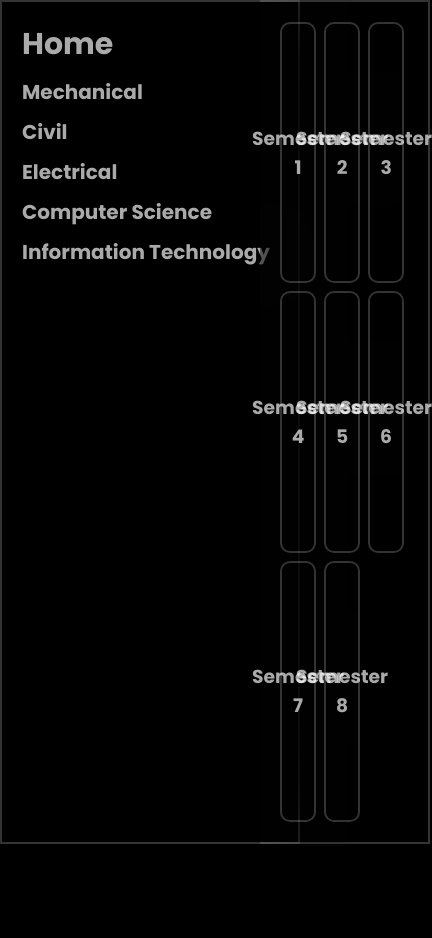
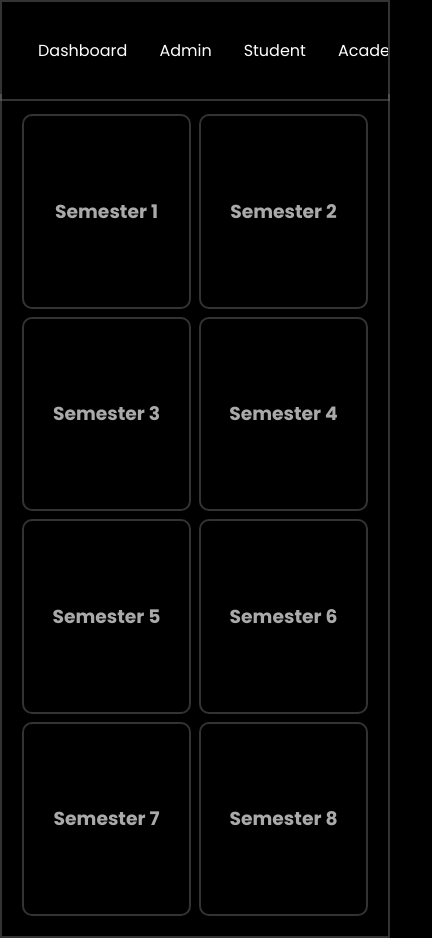
Before and after one commit to Ranbir-GNE/study-material, a React (Create React App) app: page /civil in a window 390 px wide. Shown: the whole page, 432 px wide, since content can reach past the window. Before the commit the page ends 844 px from the top, so only its background shows below. Built offline with nearby package versions, Linux system fonts and the light colour scheme.

Commit message:
fixed mobile styles

```diff
--- a/src/App.jsx
+++ b/src/App.jsx
@@ -2,35 +2,15 @@ import React from 'react';
 import Sidebar from './Components/Sidebar/Sidebar';
 import BranchTemplate from './Components/Branch';
 import CSc6 from './Components/Sidebar/Branches/ComputerScience/Semester6/cse6';
-import { BrowserRouter as Router, Routes, Route, Link } from 'react-router-dom';
+import { BrowserRouter as Router, Routes, Route } from 'react-router-dom';
 import './Components/Sidebar/Sidebar.css'
+import Navbar from './Components/Navbar/Navbar';
 
 function App() {
   return (
     <Router className="App">
-      {/*<Sidebar />*/}
-      <nav className='sidebar'>
-        <ul>
-          <li className='home'>
-            <Link to={'/'} >Home</Link>
-          </li>
-          <li>
-            <Link to="/mechanical">Mechanical</Link>
-          </li>
-          <li>
-            <Link to="/civil">Civil</Link>
-          </li>
-          <li>
-            <Link to="/electrical">Electrical</Link>
-          </li>
-          <li>
-            <Link to="/computer-science">Computer Science</Link>
-          </li>
-          <li>
-            <Link to="/information-technology">Information Technology</Link>
-          </li>
-        </ul>
-      </nav>
+      <Navbar />
+      <Sidebar />
 
       <Routes>
         <Route path="/mechanical" element={<BranchTemplate branch="mechanical" linkSuffix="mech" />} />
--- a/src/Components/Branch/branch.css
+++ b/src/Components/Branch/branch.css
@@ -1,5 +1,5 @@
 .big-wrapper {
-  width: calc(100% - 300px);
+  width: 75vw/*calc(100% - 300px)*/;
   height: 100vh;
   display: flex;
   flex-wrap: wrap;
@@ -8,7 +8,7 @@
   border-left: 0px;
   backdrop-filter: blur(50px);
   padding: 1rem;
-  margin-left: 300px
+  margin-left: 25vw;
 }
 
 .small-wrapper {
@@ -37,3 +37,19 @@ a {
   transform: scale3d(1.1, 1.1, 1.1);
   transition: 0.3s ease-in-out;
 }
+
+@media (max-width: 768px) {
+  .big-wrapper {
+    width: 100vw;
+    margin-left: 0px;
+    margin-top: 94px;
+    border: 2px solid rgba(255, 255, 255, 0.2);
+    border-left-width: 2px;
+    border-top: 0px;
+  }
+
+  .small-wrapper {
+    width: calc(50% - 0.5rem);
+    max-width: 50%;
+  }
+}
--- a/src/Components/Navbar/Navbar.css
+++ b/src/Components/Navbar/Navbar.css
@@ -1,5 +1,6 @@
 /* Navbar.css */
 .navbar {
+    overflow-x: scroll;
     display: flex;
     overflow-x: ellipsis;
     white-space: nowrap;
@@ -15,6 +16,12 @@
     top: 0;
     left: 0;
     z-index: 1;
+    -ms-overflow-style: none;
+    scrollbar-width: none;
+}
+
+.navbar::-webkit-scrollbar {
+    display: none
 }
 
 .navbar ul {
@@ -26,7 +33,14 @@
 }
 
 .navbar li {
-    margin-bottom: 20px;
+    padding: 1rem;
+    border-radius: 5px;
+}
+
+.navbar li:hover {
+    background: #303030;
+    color: rgba(0, 255, 115, 0.9);
+    transition: color 0.5s;
 }
 
 .navbar a {
@@ -34,10 +48,6 @@
     text-decoration: none;
 }
 
-.navbar a:hover {
-    color: rgba(0, 255, 115, 0.9);
-    transition: color 0.5s;
-}
 .navbar button{
     background: transparent;
     border:#fff;
@@ -47,3 +57,7 @@
     font-size: 18px;
     color:#fff;
 }
+
+@media (min-width: 768px) {
+  .navbar { display: none }
+}
--- a/src/Components/Navbar/Navbar.jsx
+++ b/src/Components/Navbar/Navbar.jsx
@@ -7,21 +7,22 @@ function Navbar() {
   return (
     <nav className="navbar">
       <ul>
-      <li><Link to="/dashboard">Dashboard</Link></li>
-            <li><Link to="/admin">Admin</Link></li>
-            <li><Link to="/student">Student</Link></li>
-            <li><Link to="/academics">Academics</Link></li>
-            <li><Link to="/fees">Fees Collection</Link></li>
-            <li><Link to="/examinations">Examinations</Link></li>
-            <li><Link to="/attendance">Attendance</Link></li>
-            <button><a href="https://curacare.vercel.app/" target="_blank" rel="noopener noreferrer">Communicate</a></button>
-            <li><Link to="/my-account">My Account</Link></li>
-            <li><Link to="/settings">Settings</Link></li>
-            <li><Link to="/change-password">Change Password</Link></li>
-            <li><Link to="/logout">Logout</Link></li>
+        <Link to="/dashboard"><li>Dashboard</li></Link>
+        <Link to="/admin"><li>Admin</li></Link>
+        <Link to="/student"><li>Student</li></Link>
+        <Link to="/academics"><li>Academics</li></Link>
+        <Link to="/fees"><li>Fees Collection</li></Link>
+        <Link to="/examinations"><li>Examinations</li></Link>
+        <Link to="/attendance"><li>Attendance</li></Link>
+        <a href="https://curacare.vercel.app/" target="_blank" rel="noopener noreferrer">
+          <li>Communicate</li></a>
+        <Link to="/my-account"><li>My Account</li></Link>
+        <Link to="/settings"><li>Settings</li></Link>
+        <Link to="/change-password"><li>Change Password</li></Link>
+        <Link to="/logout"><li>Logout</li></Link>
         {/* Add more links as needed */}
       </ul>
-    </nav>
+    </nav >
   );
 }
 
--- a/src/Components/Sidebar/Sidebar.css
+++ b/src/Components/Sidebar/Sidebar.css
@@ -3,7 +3,7 @@
   top: 0px;
   left: 0px;
   height: 100%;
-  width: 300px;
+  width: 25vw;
   border: 2px solid rgba(255, 255, 255, 0.2);
   backdrop-filter: blur(50px);
   padding: 1rem;
@@ -48,3 +48,7 @@
   font-weight: 700;
   font-size: 20px;
 }
+
+@media (max-width: 768px) {
+  .sidebar { display: none }
+}
```
